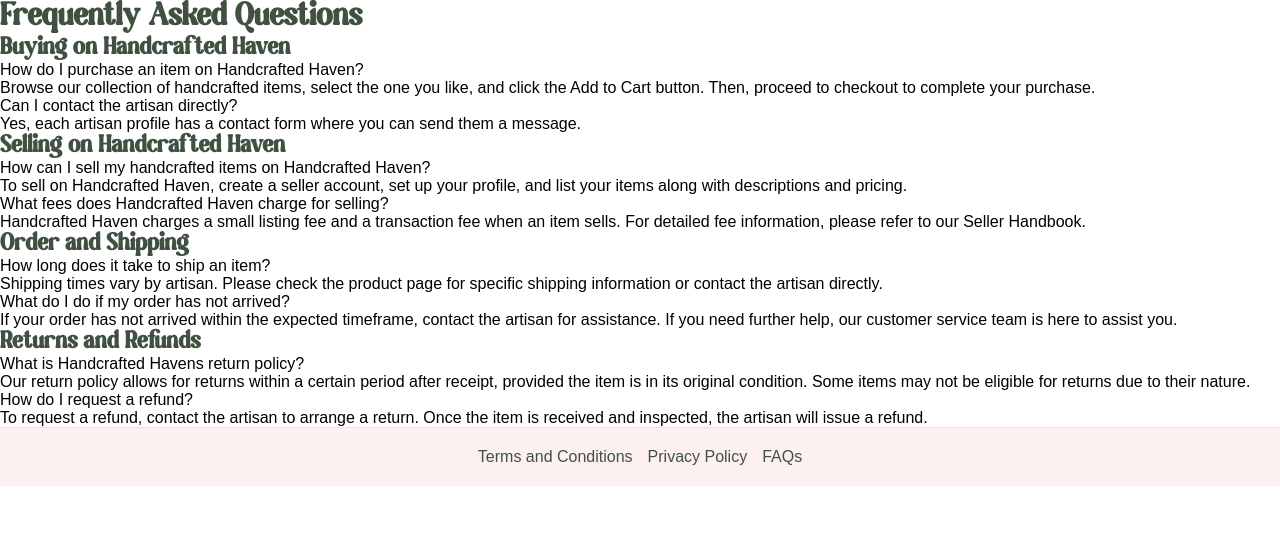
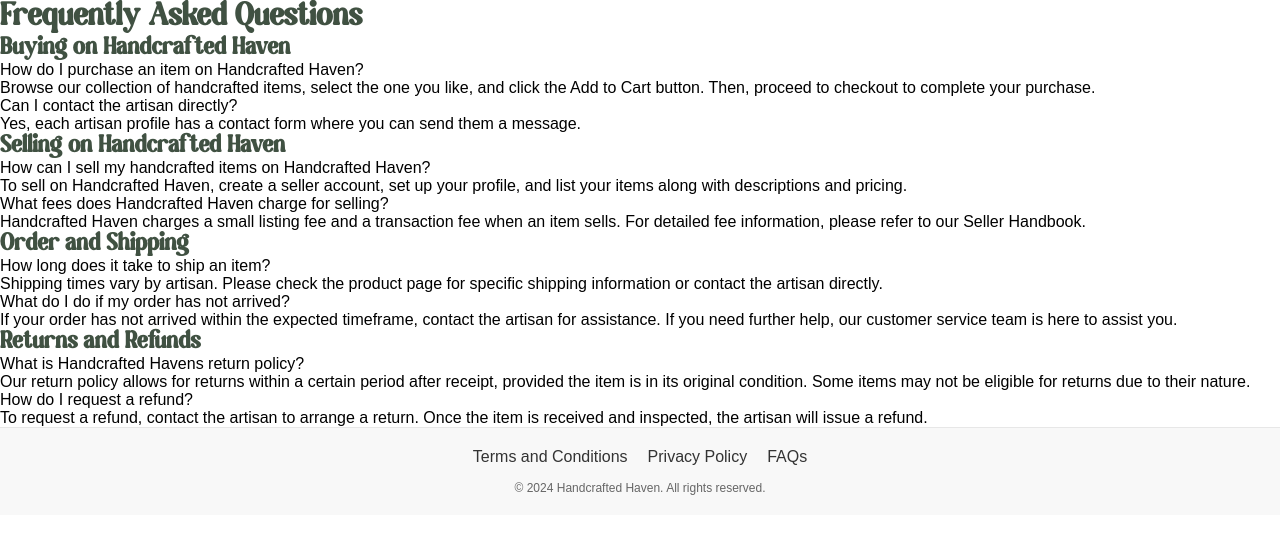
Before and after one commit to saraltr/Handcrafted-Haven, a Next.js app in the folder handcrafted/: page /footer/faq in a window 1280 px wide. Shown: the top 534 px of the page. Built offline with nearby package versions, Linux system fonts and the light colour scheme; a web font is replaced by a local one.

Commit message:
Refactored footer layout and added copyright component

```diff
--- /dev/null
+++ b/handcrafted/src/app/footer/Copyright.tsx
@@ -0,0 +1,15 @@
+// Copyright.tsx
+import React from 'react';
+import styles from './footer.module.css';
+
+const Copyright = () => {
+  const currentYear = new Date().getFullYear();
+
+  return (
+    <p className={styles.copyRight}>
+      © {currentYear} Handcrafted Haven. All rights reserved.
+    </p>
+  );
+};
+
+export default Copyright;
--- a/handcrafted/src/app/footer/faq/page.tsx
+++ b/handcrafted/src/app/footer/faq/page.tsx
@@ -59,5 +59,6 @@ export default function FaqsPage() {
 
 
     </main>
+
   );
 }
--- /dev/null
+++ b/handcrafted/src/app/footer/footer.module.css
@@ -0,0 +1,23 @@
+/* RootLayout.module.css */
+.footerContainer {
+    background-color: #f8f8f8; /* Footer background color */
+    padding: 20px;
+    text-align: center;
+    border-top: 1px solid #e7e7e7;
+  }
+
+  .footerContainer a {
+    margin: 0 10px;
+    color: #333;
+    text-decoration: none;
+  }
+
+  .footerContainer a:hover {
+    text-decoration: underline;
+  }
+
+  .copyRight {
+    margin-top: 15px;
+    font-size: 12px;
+    color: #666;
+  }
--- a/handcrafted/src/app/layout.tsx
+++ b/handcrafted/src/app/layout.tsx
@@ -2,6 +2,8 @@ import { Metadata } from "next";
 import "./ui/globals.css";
 import { playpen } from '@/app/ui/fonts/fonts';
 import Link from 'next/link';
+import Copyright from './footer/Copyright';
+import styles from './footer/footer.module.css'
 
 export const metadata: Metadata = {
   title: {
@@ -10,6 +12,8 @@ export const metadata: Metadata = {
   },
   description: 'Handcrafted Haven is a place for handcrafted goods.',
 };
+
+
 
 export default function RootLayout({
   children,
@@ -20,12 +24,11 @@ export default function RootLayout({
     <html lang="en">
       <body className={`${playpen.className}`}>
         {children}
-        <footer>
-          <div className="footer-container">
-            <Link href="/footer/terms">Terms and Conditions</Link>
-            <Link href="/footer/privacy">Privacy Policy</Link>
-            <Link href="/footer/faq">FAQs</Link>
-          </div>
+        <footer className={styles.footerContainer}>
+          <Link href="/footer/terms">Terms and Conditions</Link>
+          <Link href="/footer/privacy">Privacy Policy</Link>
+          <Link href="/footer/faq">FAQs</Link>
+          <Copyright />
         </footer>
       </body>
     </html>
```
